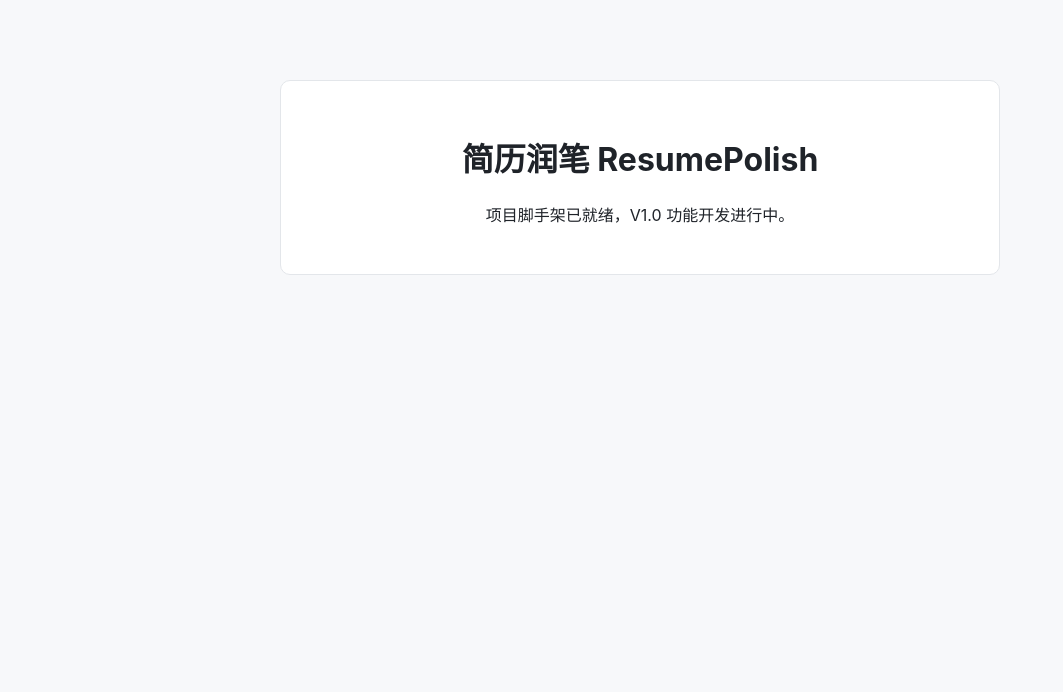
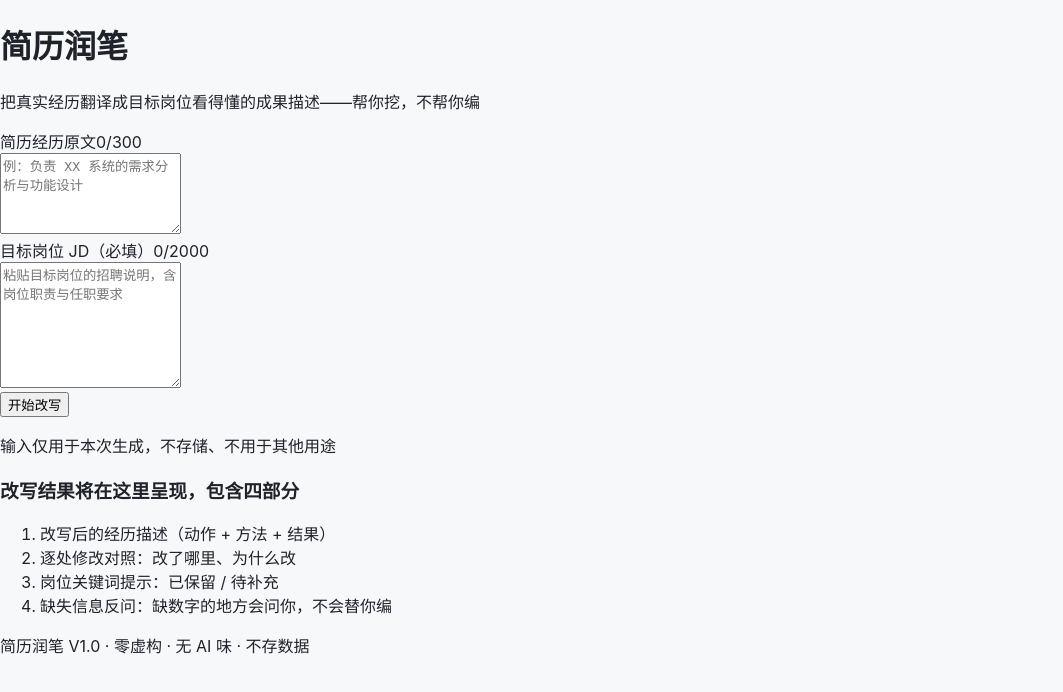
Before and after one commit to Gubao-tian/resumepolish, a React (Vite) app: page / in a window 1280 px wide. Shown: the top 692 px of the page, without its empty margins (0-1063 px from the left). Built offline with nearby package versions, Linux system fonts and the light colour scheme.

Commit message:
feat(web-ui): 状态机与页面组装（idle/submitting/success/error）

```diff
--- a/src/App.jsx
+++ b/src/App.jsx
@@ -1,9 +1,143 @@
-// 脚手架占位组件：功能实现见 feature/web-ui 分支合入后的版本。
-export default function App() {
+import { useEffect, useRef, useState } from 'react';
+import ExperienceForm from './components/ExperienceForm.jsx';
+import ResultPanel from './components/ResultPanel.jsx';
+import { rewrite } from './api.js';
+
+/** 多轮累积合并：同一问题以后来回答为准，保留首次出现顺序（契约 §2 全量累积） */
+function mergeFollowups(prev, incoming) {
+  const merged = prev.map((item) => ({ ...item }));
+  for (const item of incoming) {
+    const idx = merged.findIndex((f) => f.question === item.question);
+    if (idx >= 0) merged[idx] = { ...item };
+    else merged.push({ ...item });
+  }
+  return merged;
+}
+
+/** 等待态：骨架 + 已等待秒数。不伪造分阶段进度——后端是单次 LLM 调用，诚实展示 */
+function LoadingPanel() {
+  const [elapsed, setElapsed] = useState(0);
+  useEffect(() => {
+    const timer = setInterval(() => setElapsed((s) => s + 1), 1000);
+    return () => clearInterval(timer);
+  }, []);
   return (
-    <main className="scaffold">
-      <h1>简历润笔 ResumePolish</h1>
-      <p>项目脚手架已就绪，V1.0 功能开发进行中。</p>
-    </main>
+    <div className="result-panel" data-testid="loading-state">
+      <p className="loading-text">正在改写，通常 10-20 秒…（已等待 {elapsed} 秒，超过 30 秒将停止并提示重试）</p>
+      <div className="skeleton-card" />
+      <div className="skeleton-card" />
+    </div>
   );
 }
+
+/** 错误态：按 code 渲染（契约 §4；429 含重试时间，超时/上游/500 系均给重试按钮） */
+function ErrorPanel({ error, onRetry }) {
+  const retryHint =
+    error.code === 'RATE_LIMITED' && error.retryAfter
+      ? `（约 ${error.retryAfter} 秒后可重试）`
+      : error.code === 'ABORTED' || error.code === 'UPSTREAM_TIMEOUT'
+        ? '（改写较慢，稍等片刻后重试通常即可成功）'
+        : '';
+  return (
+    <div className="result-panel" data-testid="error-state">
+      <section className="card card-error">
+        <h3>没能完成这次改写</h3>
+        <p data-testid="error-message">
+          {error.message}
+          {retryHint}
+        </p>
+        <button type="button" className="button-primary" onClick={onRetry}>
+          重试
+        </button>
+      </section>
+    </div>
+  );
+}
+
+export default function App() {
+  const [phase, setPhase] = useState('idle');
+  const [result, setResult] = useState(null);
+  const [error, setError] = useState(null);
+  /** 最近一次请求的输入，供重试与「补充并重新生成」复用 */
+  const lastRequestRef = useRef(null);
+  const [followups, setFollowups] = useState([]);
+
+  const run = async (request) => {
+    lastRequestRef.current = request;
+    setPhase('submitting');
+    setError(null);
+    const res = await rewrite(request);
+    if (res.ok) {
+      setResult(res.data);
+      setPhase('success');
+    } else {
+      setError(res.error);
+      setPhase('error');
+      // INVALID_INPUT 带 detail.field 时聚焦对应输入框（契约 §4）
+      const field = res.error.detail?.field;
+      if (res.error.code === 'INVALID_INPUT' && (field === 'experience' || field === 'jd')) {
+        document.getElementById(field)?.focus();
+      }
+    }
+  };
+
+  /** 表单提交=新一轮改写的起点：重置累积的回答（旧回答可能不再适用于被编辑过的原文） */
+  const handleSubmit = (experience, jd) => {
+    setFollowups([]);
+    run({ experience, jd });
+  };
+
+  const handleRegenerate = (newFollowups) => {
+    const merged = mergeFollowups(followups, newFollowups);
+    setFollowups(merged);
+    if (lastRequestRef.current) {
+      run({ ...lastRequestRef.current, followups: merged });
+    }
+  };
+
+  const handleRetry = () => {
+    if (lastRequestRef.current) run({ ...lastRequestRef.current, followups });
+  };
+
+  return (
+    <div className="app">
+      <header className="app-header">
+        <h1>简历润笔</h1>
+        <p className="tagline">把真实经历翻译成目标岗位看得懂的成果描述——帮你挖，不帮你编</p>
+      </header>
+
+      <main className="layout">
+        <ExperienceForm onSubmit={handleSubmit} submitting={phase === 'submitting'} />
+
+        <div className="status-region" aria-live="polite">
+          {phase === 'idle' && (
+            <div className="result-panel" data-testid="idle-state">
+              <section className="card">
+                <h3>改写结果将在这里呈现，包含四部分</h3>
+                <ol className="idle-list">
+                  <li>改写后的经历描述（动作 + 方法 + 结果）</li>
+                  <li>逐处修改对照：改了哪里、为什么改</li>
+                  <li>岗位关键词提示：已保留 / 待补充</li>
+                  <li>缺失信息反问：缺数字的地方会问你，不会替你编</li>
+                </ol>
+              </section>
+            </div>
+          )}
+          {phase === 'submitting' && <LoadingPanel />}
+          {phase === 'error' && <ErrorPanel error={error} onRetry={handleRetry} />}
+          {phase === 'success' && result && (
+            <ResultPanel
+              result={result}
+              onRegenerate={handleRegenerate}
+              submitting={phase === 'submitting'}
+            />
+          )}
+        </div>
+      </main>
+
+      <footer className="app-footer">
+        <p>简历润笔 V1.0 · 零虚构 · 无 AI 味 · 不存数据</p>
+      </footer>
+    </div>
+  );
+}
```
